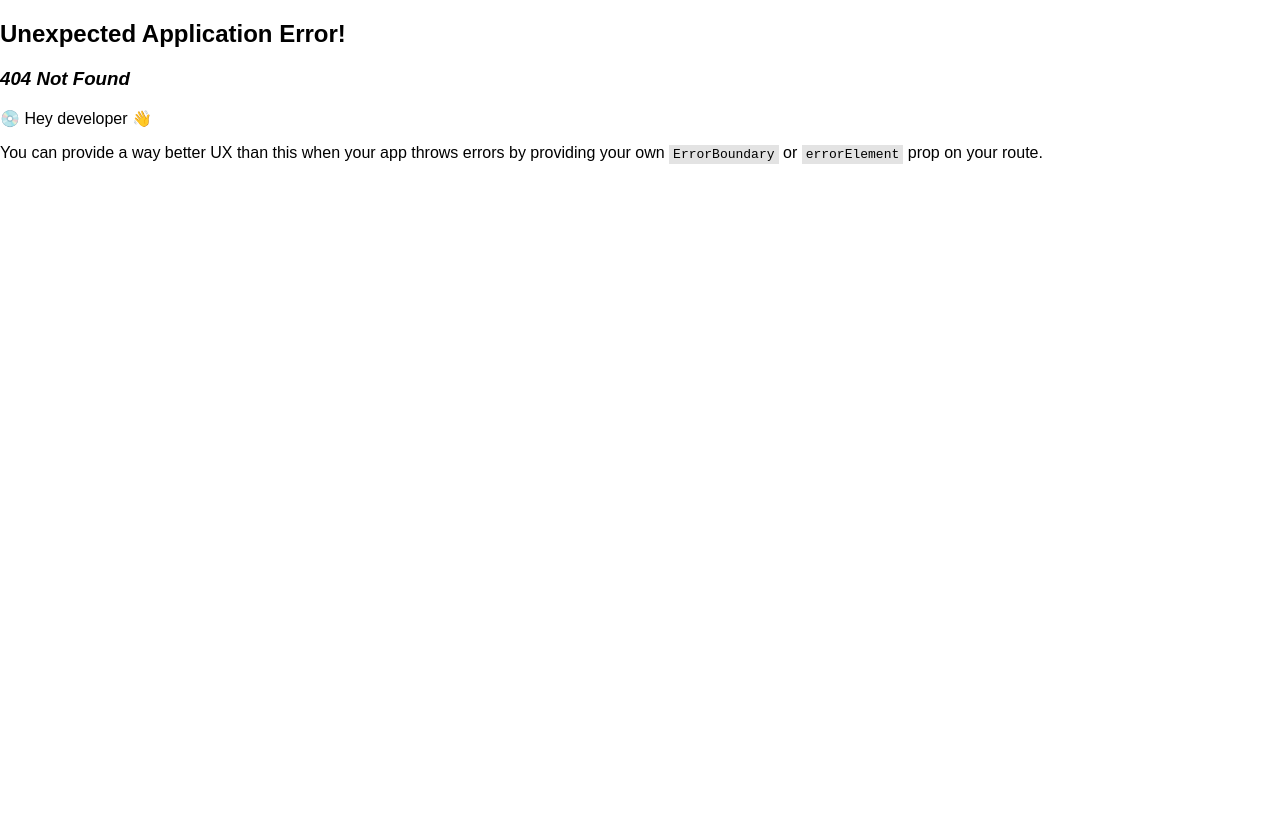
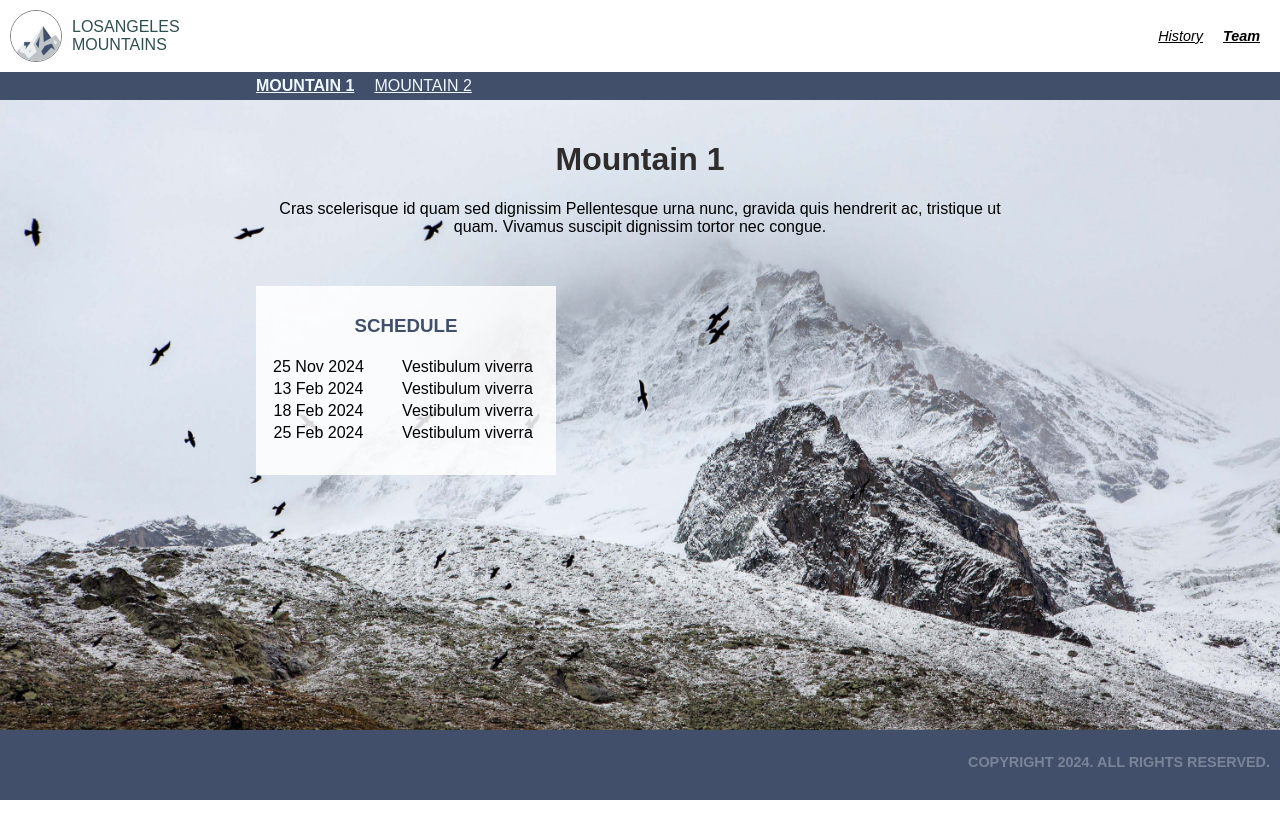
Before and after one commit to name-Eli/mountains-react-app, a React (Vite) app: page /team in a window 1280 px wide. Before the commit this address had no page. Built offline with nearby package versions, Linux system fonts and the light colour scheme.

Commit message:
Create the Team page

```diff
--- a/src/components/App/App.tsx
+++ b/src/components/App/App.tsx
@@ -2,30 +2,6 @@ import './App.css'
 import NavBar from '../NavBar/NavBar.tsx';
 
 function App() {
-
-  const Photos = {
-    section1: [
-      "https://upload.wikimedia.org/wikipedia/commons/e/e7/Everest_North_Face_toward_Base_Camp_Tibet_Luca_Galuzzi_2006.jpg",
-      "https://i.natgeofe.com/k/49f3dd21-d3b5-476e-a85e-4c5b34651cd1/Denali-mountain.jpg",
-      "https://www.atlasandboots.com/wp-content/uploads/2019/05/ama-dablam2-most-beautiful-mountains-in-the-world.jpg",
-      "https://geographical.co.uk/wp-content/uploads/Photographing-mountains-in-spring-1200x800.jpg",
-      "https://images.unsplash.com/photo-1503614472-8c93d56e92ce?q=80&w=1000&auto=format&fit=crop&ixlib=rb-4.0.3&ixid=M3wxMjA3fDB8MHxleHBsb3JlLWZlZWR8MTl8fHxlbnwwfHx8fHw%3D"
-    ],
-    section2: [
-      "https://www.celebritycruises.com/blog/content/uploads/2022/01/most-beautiful-mountains-in-the-world-kirkjufell-iceland-1024x580.jpg",
-      "https://www.adorama.com/alc/wp-content/uploads/2018/08/san-juans-feature-825x465.jpg",
-      "https://hips.hearstapps.com/hmg-prod/images/mt-assiniboine-provincial-park-at-sunrise-royalty-free-image-1623253564.jpg",
-      "https://i.guim.co.uk/image/media/282ecfa5a3022fa907b99238bcdac09362002b82/0_182_5472_3283/master/5472.jpg?width=1200&quality=85&auto=format&fit=max&s=20350aafa103f7da31a0d44f8ece5d41",
-      "https://images.unsplash.com/photo-1503614472-8c93d56e92ce?q=80&w=1000&auto=format&fit=crop&ixlib=rb-4.0.3&ixid=M3wxMjA3fDB8MHxleHBsb3JlLWZlZWR8MTl8fHxlbnwwfHx8fHw%3D"
-    ],
-    section3: [
-      "https://www.wildnatureimages.com/images/640/070620-014-The-Tetons.jpg",
-      "https://static.wixstatic.com/media/91e229_aad6082a4fac474ea872f2a1d24cb973~mv2.jpg/v1/fill/w_640,h_368,al_c,lg_1,q_80,enc_auto/91e229_aad6082a4fac474ea872f2a1d24cb973~mv2.jpg",
-      "https://www.travelandleisure.com/thmb/kfcKH88gBt_d1ZJPFg_rUcyMekU=/1500x0/filters:no_upscale():max_bytes(150000):strip_icc()/TAL-grand-teton-USMNTNSIPOG0823-2538d183b9094e3fb59dd5e54bbe791c.jpg",
-      "https://geographical.co.uk/wp-content/uploads/Photographing-mountains-in-spring-1200x800.jpg",
-      "https://www.usatoday.com/gcdn/-mm-/10cc64f0b869f41892a33aedf84732975161d6ab/c=0-178-3504-2158/local/-/media/2018/01/17/USATODAY/USATODAY/636518022515870496-Rocky-Mountain-NP-Brandon-Selinsky-STE.jpg?width=700&height=396&fit=crop&format=pjpg&auto=webp"
-    ]
-  }
 
   return (
     <>
--- a/src/components/History/History.tsx
+++ b/src/components/History/History.tsx
@@ -39,7 +39,7 @@ function History() {
                 <p>Lorem ipsum dolor sit amet, consectetur adipiscing elit. Proin in ante viverra, rutrum erat rutrum, consectetur mi. Proin at maximus est. Nullam purus ex, iaculis sed erat sed, blandit tincidunt quam. Cras scelerisque id quam sed dignissim Pellentesque urna nunc, gravida quis hendrerit ac, tristique ut quam. Vivamus suscipit dignissim tortor nec congue. </p>
             </div>
 
-            <div className="footer" id="footer">
+            <div className="footer">
                 <div className="wrapper">
                     <Section id='section1' prevSectionId='#section3' nextSectionId='#section2' photos={Photos.section1} />
                     <Section id='section2' prevSectionId='#section1' nextSectionId='#section3' photos={Photos.section2} />
--- /dev/null
+++ b/src/components/Schedule/Schedule.css
@@ -0,0 +1,17 @@
+.schedule {
+    width: 300px;
+    margin-top: 50px;
+    background-color: rgba(255, 255, 255, 0.85);
+    padding-top: 10px;
+    padding-bottom: 30px;
+
+    h3 {
+        color: #414f6b
+    }
+
+    table {
+
+        width: 100%;
+
+    }
+}
--- /dev/null
+++ b/src/components/Schedule/Schedule.tsx
@@ -0,0 +1,37 @@
+import { Tab } from '../Team/Team';
+import './Schedule.css'
+
+export interface ScheduleEvent {
+    id: number;
+    date: string;
+    description: string;
+    tab: Tab;
+}
+
+interface Props {
+    events: ScheduleEvent[]
+}
+
+const Schedule = ({ events }: Props) => {
+    return (
+        <div className="schedule">
+            <h3>SCHEDULE</h3>
+            <table>
+                <tbody>
+
+                    {
+                        events.map(event => (
+                            <tr key={event.id}>
+                                <td>{event.date}</td>
+                                <td>{event.description}</td>
+                            </tr>
+                        ))
+                    }
+                </tbody>
+            </table>
+        </div>
+
+    );
+}
+
+export default Schedule;
--- /dev/null
+++ b/src/components/Team/Team.css
@@ -0,0 +1,45 @@
+.teamTab1Background {
+    background-image: url('../../assets/teamTab1-background.jpg');
+}
+
+.teamTab2Background {
+    background-image: url('../../assets/teamTab2-background.jpg');
+}
+
+.teamContent {
+    color: black;
+
+    .title {
+        color: #2e2c2c;
+    }
+}
+
+.footer {
+    height: 50px;
+    background-color: #414f6b;
+
+    p {
+        font-weight: bold;
+        color: rgba(255, 255, 255, 0.3);
+        font-size: 0.9em;
+        text-align: end;
+        padding: 10px;
+    }
+}
+
+.tabs {
+    background-color: #414f6b;
+    padding: 5px;
+    padding-inline: 20%;
+
+    .tab {
+        color: aliceblue;
+        cursor: pointer;
+        text-decoration: underline;
+        padding-right: 20px;
+    }
+
+    .activeTab {
+        font-weight: bold;
+    }
+}
--- /dev/null
+++ b/src/components/Team/Team.tsx
@@ -0,0 +1,115 @@
+import { useState } from "react";
+import './Team.css'
+import NavBar from "../NavBar/NavBar";
+import Schedule, { ScheduleEvent } from "../Schedule/Schedule";
+
+export interface Tab {
+    id: number,
+    name: string
+}
+
+const Team = () => {
+
+    const tabs = { tab1: { id: 1, name: 'Mountain 1' }, tab2: { id: 2, name: 'Mountain 2' } }
+
+    const events: ScheduleEvent[] = [
+        {
+            id: 1,
+            date: '25 Nov 2024',
+            description: 'Vestibulum viverra',
+            tab: tabs.tab1
+        },
+        {
+            id: 2,
+            date: '13 Feb 2024',
+            description: 'Vestibulum viverra',
+            tab: tabs.tab1
+        },
+        {
+            id: 3,
+            date: '18 Feb 2024',
+            description: 'Vestibulum viverra',
+            tab: tabs.tab1
+        },
+        {
+            id: 4,
+            date: '25 Feb 2024',
+            description: 'Vestibulum viverra',
+            tab: tabs.tab1
+        },
+        {
+            id: 5,
+            date: '16 Feb 2024',
+            description: 'Vestibulum viverra',
+            tab: tabs.tab2
+        },
+        {
+            id: 6,
+            date: '20 Feb 2024',
+            description: 'Vestibulum viverra',
+            tab: tabs.tab2
+        },
+        {
+            id: 7,
+            date: '28 Feb 2024',
+            description: 'Vestibulum viverra',
+            tab: tabs.tab2
+        },
+        {
+            id: 8,
+            date: '19 Mar 2024',
+            description: 'Vestibulum viverra',
+            tab: tabs.tab2
+        },
+        {
+            id: 9,
+            date: '20 Feb 2024',
+            description: 'Vestibulum viverra',
+            tab: tabs.tab2
+        },
+        {
+            id: 10,
+            date: '28 Feb 2024',
+            description: 'Vestibulum viverra',
+            tab: tabs.tab2
+        },
+        {
+            id: 11,
+            date: '19 Mar 2024',
+            description: 'Vestibulum viverra',
+            tab: tabs.tab2
+        },
+    ]
+
+    const [activeTab, setActiveTab] = useState<Tab>(tabs.tab1)
+
+
+    return (
+        <>
+            <div className={`${activeTab.id === 1 ? 'teamTab1Background' : 'teamTab2Background'} background`}></div >
+
+            <NavBar />
+
+            <div className="tabs">
+                <span className={`${activeTab.id === 1 ? 'activeTab' : ''} tab`} onClick={() => setActiveTab(tabs.tab1)}><a>MOUNTAIN 1</a></span>
+                <span className={`${activeTab.id === 2 ? 'activeTab' : ''} tab`} onClick={() => setActiveTab(tabs.tab2)}><a>MOUNTAIN 2</a></span>
+            </div>
+
+
+            <div className="content teamContent">
+                <h1 className='title'>{activeTab.name}</h1>
+                <p>Cras scelerisque id quam sed dignissim Pellentesque urna nunc, gravida quis hendrerit ac, tristique ut quam. Vivamus suscipit dignissim tortor nec congue. </p>
+
+                <Schedule events={events.filter(event => event.tab.id === activeTab.id)} />
+            </div>
+
+
+            <div className="footer">
+                <p>COPYRIGHT 2024. ALL RIGHTS RESERVED.</p>
+            </div>
+
+        </>
+    )
+}
+
+export default Team;
```
Also changed, not shown: src/main.tsx (+5 -4 lines), src/assets/teamTab1-background.jpg (added), src/assets/teamTab2-background.jpg (added).
